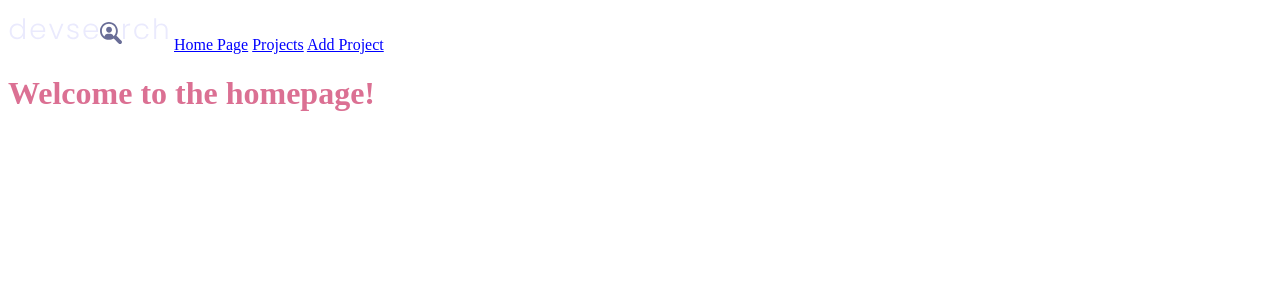
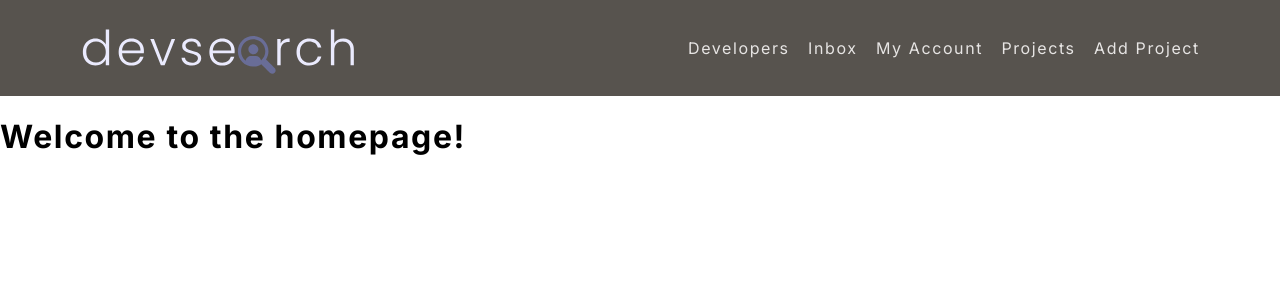
Before and after one commit to crispybacon233/udemy-django, a Django app: page / in a window 1280 px wide. Shown: the top 300 px of the page. Run offline with Django 5.2, Linux system fonts and the light colour scheme.

Commit message:
css styles

```diff
--- a/static/styles/main.css
+++ /dev/null
@@ -1,7 +0,0 @@
-h1 {
-    color: palevioletred;
-}
-
-a {
-    color: blue;
-}
--- /dev/null
+++ b/static/styles/styles.css
@@ -0,0 +1,48 @@
+body {
+    margin: 0;
+    font-family: "Inter";
+    letter-spacing: 0.1rem;
+}
+
+a {
+    text-decoration: none;
+    color: inherit;
+}
+
+.navBar {
+    color: #e7e5e4;
+    background-color: #57534e;
+    justify-content: space-between;
+    align-items: center;
+    height: 6rem;
+    display: flex;
+}
+
+.leftNavBar, .rightNavBar {
+    height: 100%;
+    margin: 5rem;
+}
+
+.leftNavBar a {
+    height: 100%;
+    display: flex;
+    align-items: center;
+    justify-content: center;
+}
+
+.leftNavBar img {
+    height: 75%;
+}
+
+.rightNavBar {
+    width: 40%;
+    display: flex;
+    align-items: center;
+    justify-content: space-between;
+    font-size: 1rem;
+}
+
+.rightNavBar a:hover {
+    text-decoration: underline;
+    text-underline-offset: 4px;
+}
--- a/templates/base.html
+++ b/templates/base.html
@@ -5,7 +5,10 @@
 <head>
     <meta charset="UTF-8">
     <meta name="viewport" content="width=device-width, initial-scale=1.0">
-    <link rel="stylesheet" href="{% static 'styles/main.css' %}">
+    <link rel="stylesheet" href="{% static 'styles/styles.css' %}">
+    <link rel="preconnect" href="https://fonts.googleapis.com">
+    <link rel="preconnect" href="https://fonts.gstatic.com" crossorigin>
+    <link href="https://fonts.googleapis.com/css2?family=Inter:ital,opsz,wght@0,14..32,100..900;1,14..32,100..900&display=swap" rel="stylesheet">
     <title>Document</title>
 </head>
 <body>
--- a/templates/navbar.html
+++ b/templates/navbar.html
@@ -1,7 +1,19 @@
 {% load static %}
 {% block content %}
-<img src="{% static 'images/logo.svg' %}" alt="Logo">
-<a href="/">Home Page</a>
-<a href="{% url 'projects' %}">Projects</a>
-<a href="{% url 'add-project' %}">Add Project</a>
+<div class="navBar">
+    <div class="leftNavBar">
+        <a href="/">
+            <img src="{% static 'images/logo.svg' %}" alt="Logo">
+        </a>
+    </div>
+    <div class="rightNavBar">
+        <a href="/">Developers</a>
+        <a href="/">Inbox</a>
+        <a href="/">My Account</a>
+        <a href="{% url 'projects' %}">Projects</a>
+        <a href="{% url 'add-project' %}">Add Project</a>
+    </div>
+
+</div>
+
 {% endblock %}
```
